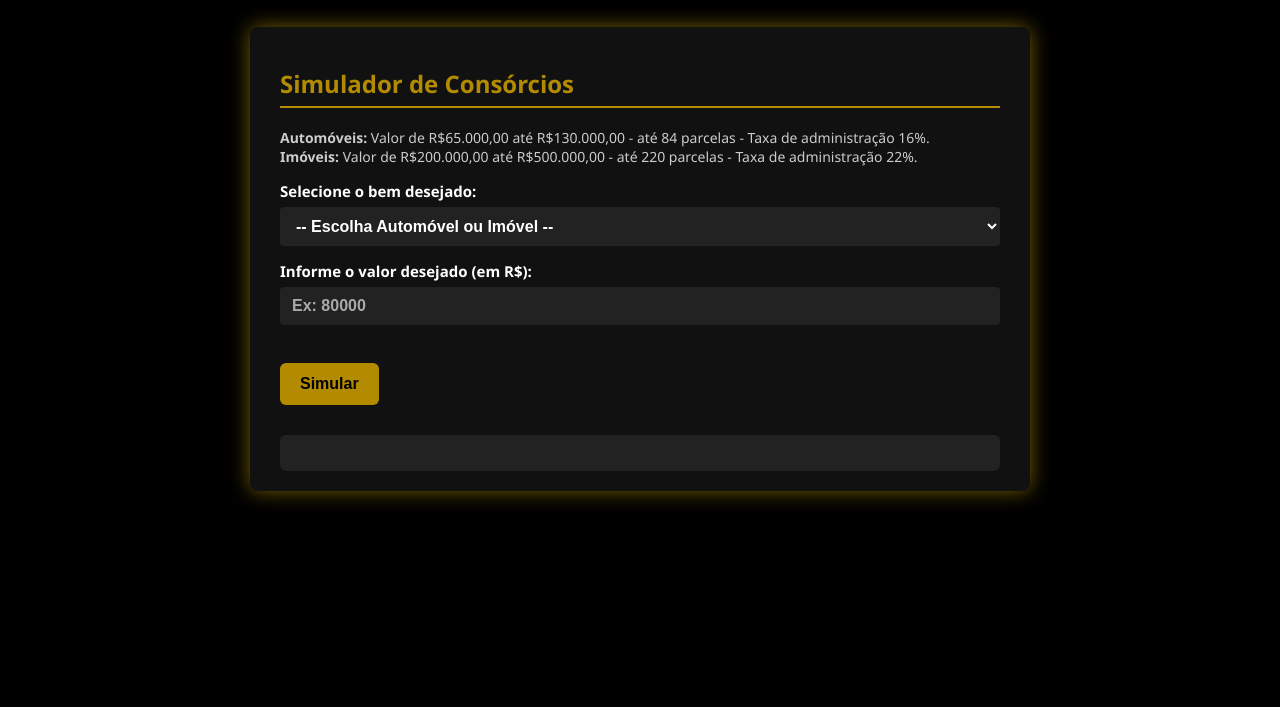
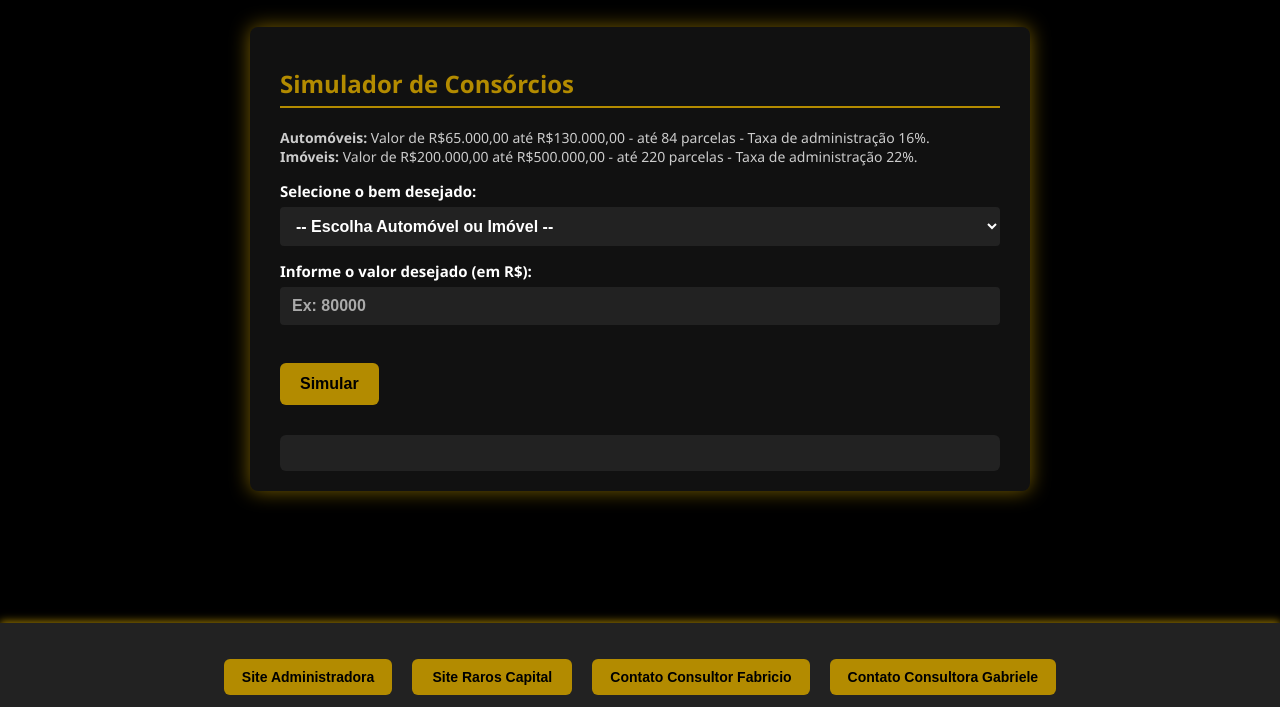
Before and after one commit to fabricioarturcuchi/raros-capital, a plain HTML site: page index.html in a window 1280 px wide. Shown: the part 93-800 px from the top of the page. Drawn offline with nearby package versions, Linux system fonts and the light colour scheme.

Commit message:
Update index.html

```diff
--- a/index.html
+++ b/index.html
@@ -10,6 +10,7 @@
     background: #000;
     color: #fff;
     margin: 0; padding: 0;
+    padding-bottom: 80px; /* espaço para rodapé */
   }
   header {
     background: #b38b00;
@@ -105,6 +106,41 @@
   #dadosPdf input {
     margin-bottom: 20px;
   }
+
+  /* ===== RODAPÉ ===== */
+  footer {
+    position: fixed;
+    bottom: 0;
+    left: 0; right: 0;
+    background: #222;
+    padding: 12px 20px;
+    box-shadow: 0 -2px 8px #b38b00cc;
+    display: flex;
+    justify-content: center;
+    gap: 20px;
+    z-index: 1000;
+    transition: transform 0.3s ease, opacity 0.3s ease;
+  }
+  footer.hidden {
+    transform: translateY(100%);
+    opacity: 0;
+    pointer-events: none;
+  }
+  footer button {
+    background: #b38b00;
+    color: #000;
+    font-weight: 700;
+    padding: 10px 18px;
+    border-radius: 6px;
+    border: none;
+    cursor: pointer;
+    transition: background 0.3s ease;
+    font-size: 14px;
+    min-width: 160px;
+  }
+  footer button:hover {
+    background: #d2af00;
+  }
 </style>
 </head>
 <body>
@@ -147,8 +183,17 @@
   </section>
 </main>
 
+<!-- RODAPÉ COM BOTÕES -->
+<footer id="footer">
+  <button onclick="window.open('https://bocamafrapremium.com.br/', '_blank')">Site Administradora</button>
+  <button onclick="window.open('https://www.raroscapital.com.br/', '_blank')">Site Raros Capital</button>
+  <button onclick="window.open('https://api.whatsapp.com/send?phone=5549933816445&text=Olá!%20Gostaria%20de%20falar%20com%20um%20consultor.', '_blank')">Contato Consultor Fabricio</button>
+  <button onclick="window.open('https://api.whatsapp.com/send?phone=5549920038602&text=Olá!%20Gostaria%20de%20falar%20com%20um%20consultor.', '_blank')">Contato Consultora Gabriele</button>
+</footer>
+
 <script src="https://cdn.jsdelivr.net/npm/jspdf@2.5.1/dist/jspdf.umd.min.js"></script>
 <script>
+  // Funções do simulador mantidas do código anterior (não modifiquei aqui, só para foco no rodapé)
   const bemSelect = document.getElementById('bem');
   const valorInput = document.getElementById('valor');
   const infoParcelas = document.getElementById('info-parcelas');
@@ -169,7 +214,6 @@
   let bemSelecionado = "";
   let numProposta = "";
 
-  // Ajusta inputs e informações quando seleciona o bem
   bemSelect.addEventListener('change', () => {
     bemSelecionado = bemSelect.value;
     resumoSimulacao.textContent = "";
@@ -204,14 +248,9 @@
     valorInput.disabled = false;
   });
 
-  // Ativa botão simular somente se valor dentro do intervalo
   valorInput.addEventListener('input', () => {
     const val = Number(valorInput.value);
-    if (val >= minValor && val <= maxValor) {
-      btnSimular.disabled = false;
-    } else {
-      btnSimular.disabled = true;
-    }
+    btnSimular.disabled = !(val >= minValor && val <= maxValor);
   });
 
   btnSimular.addEventListener('click', () => {
@@ -221,10 +260,8 @@
       return;
     }
 
-    // Geração da proposta (número aleatório Pxxxxxx)
     numProposta = 'P' + Math.floor(100000 + Math.random() * 900000);
 
-    // Cálculo valores da simulação
     const valorTaxa = valorSimulado * taxa;
     const valorTotal = valorSimulado + valorTaxa;
     const valorParcela = valorTotal / maxParcelas;
@@ -239,7 +276,6 @@
       <strong>Valor aproximado da parcela:</strong> ${valorParcela.toLocaleString('pt-BR',{style:'currency',currency:'BRL'})}
     `;
 
-    // Mostrar campos para dados do cliente
     dadosPdfSection.style.display = "block";
     btnPdf.disabled = false;
   });
@@ -254,11 +290,9 @@
       return;
     }
 
-    // Gerar PDF
     const { jsPDF } = window.jspdf;
     const doc = new jsPDF();
 
-    // Logo
     const img = new Image();
     img.crossOrigin = "anonymous";
     img.src = 'https://i.postimg.cc/6qN8NR7H/Sem-t-tulo.png';
@@ -294,6 +328,22 @@
       alert("Erro ao carregar a logo para o PDF.");
     };
   });
+
+  // Código para ocultar e mostrar o rodapé ao rolar a página
+  const footer = document.getElementById('footer');
+  let lastScroll = 0;
+
+  window.addEventListener('scroll', () => {
+    const currentScroll = window.pageYOffset || document.documentElement.scrollTop;
+    if (currentScroll > lastScroll && currentScroll > 100) {
+      // Rolando para baixo, oculta rodapé
+      footer.classList.add('hidden');
+    } else {
+      // Rolando para cima, mostra rodapé
+      footer.classList.remove('hidden');
+    }
+    lastScroll = currentScroll <= 0 ? 0 : currentScroll; // evita negativo
+  });
 </script>
 
 </body>
```
